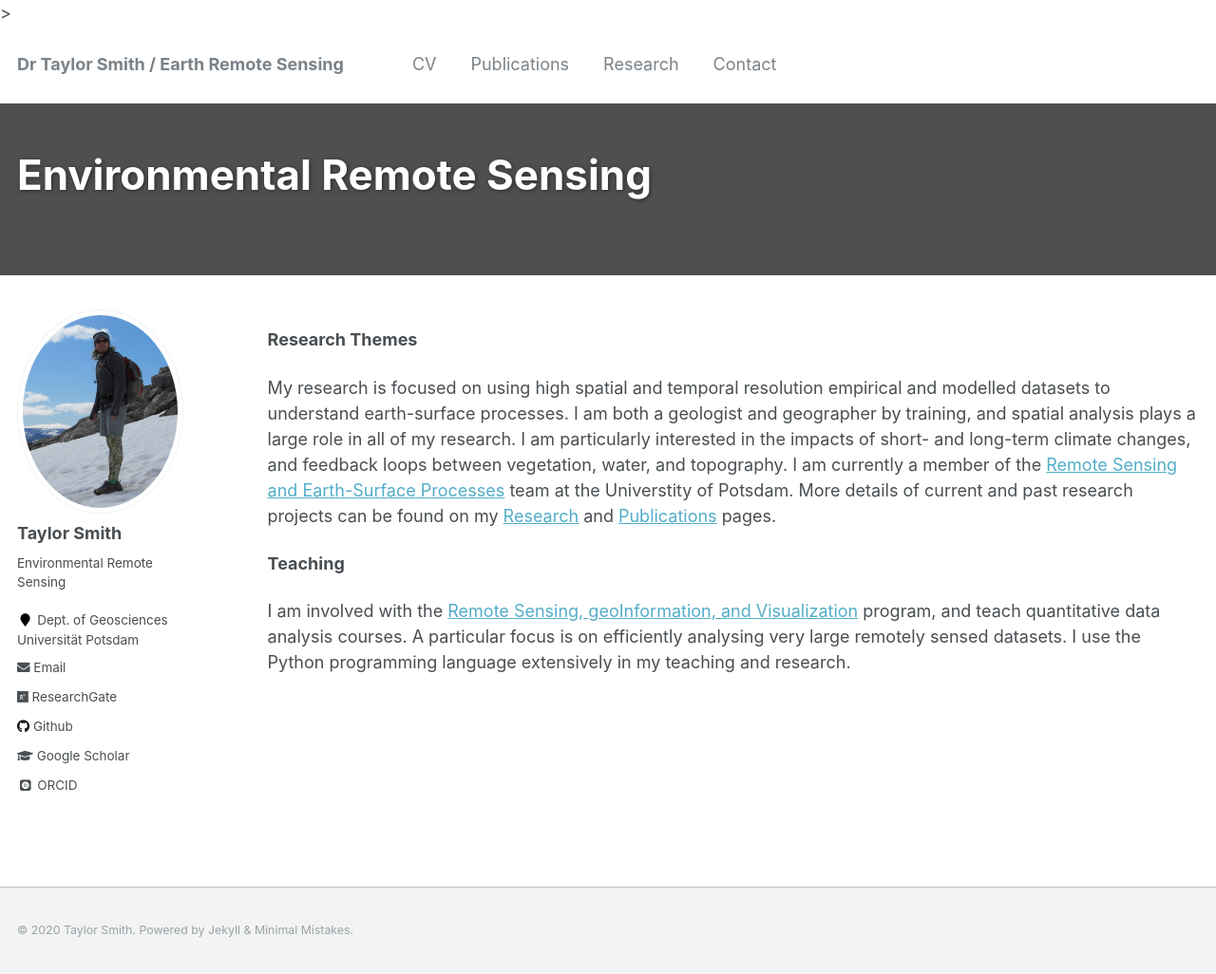
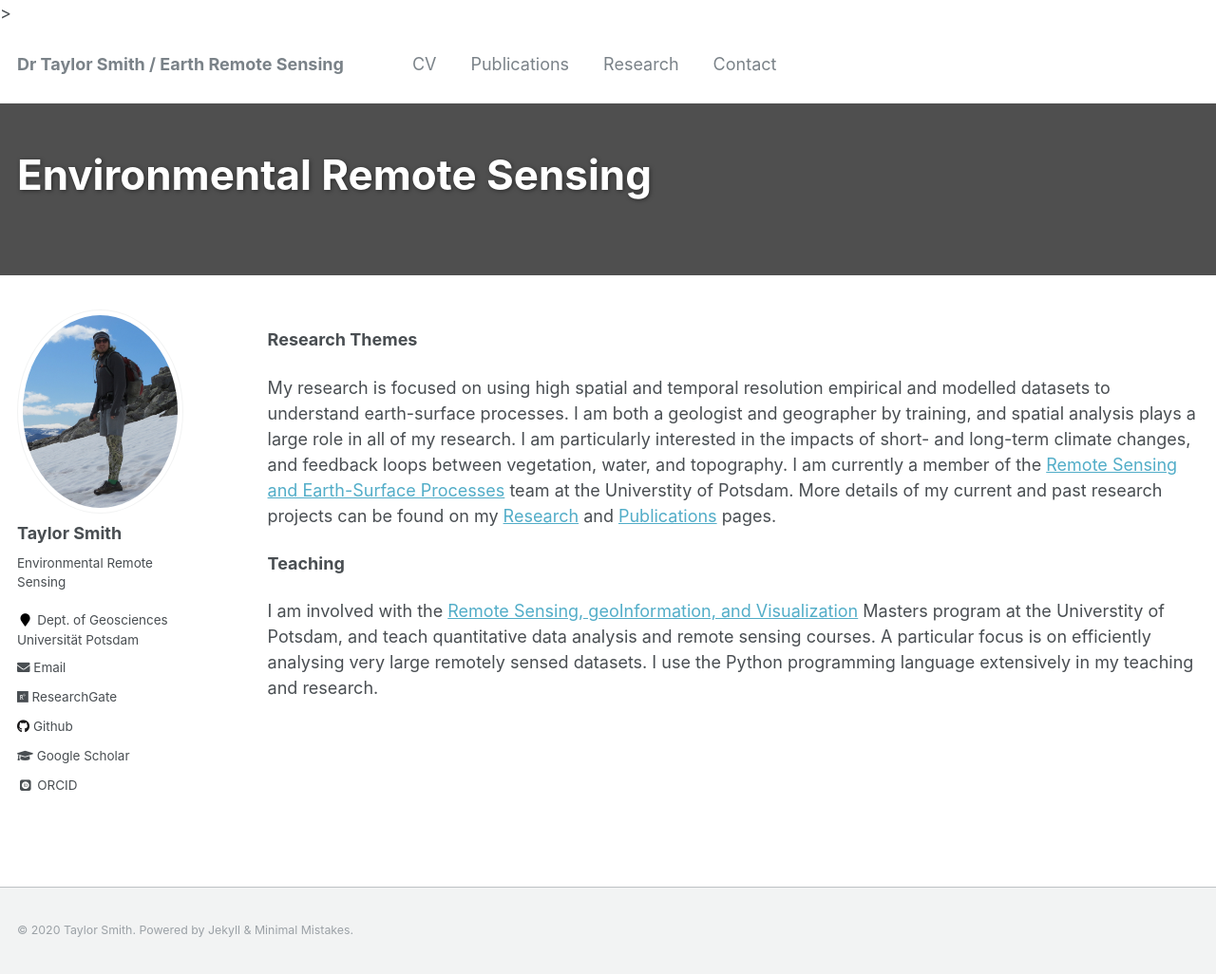
Before and after one commit to tasmi/tasmi.github.io, a Jekyll site: the page built from _pages/about.md, in a window 1280 px wide and 1026 px high. Shown: the whole window at 95% size. Built offline with Jekyll 4.4.1, drawn with Linux system fonts in a browser that asks for light colours; some web fonts are replaced.

Commit message:
Update about.md

```diff
--- a/_pages/about.md
+++ b/_pages/about.md
@@ -15,8 +15,8 @@ excerpt: ""
 
 **Research Themes**
 
-My research is focused on using high spatial and temporal resolution empirical and modelled datasets to understand earth-surface processes. I am both a geologist and geographer by training, and spatial analysis plays a large role in all of my research. I am particularly interested in the impacts of short- and long-term climate changes, and feedback loops between vegetation, water, and topography. I am currently a member of the [Remote Sensing and Earth-Surface Processes](https://up-rs-esp.uni-potsdam.de/) team at the Universtity of Potsdam. More details of current and past research projects can be found on my [Research](https://tasmi.github.io/research/) and [Publications](https://tasmi.github.io/publications) pages.
+My research is focused on using high spatial and temporal resolution empirical and modelled datasets to understand earth-surface processes. I am both a geologist and geographer by training, and spatial analysis plays a large role in all of my research. I am particularly interested in the impacts of short- and long-term climate changes, and feedback loops between vegetation, water, and topography. I am currently a member of the [Remote Sensing and Earth-Surface Processes](https://up-rs-esp.uni-potsdam.de/) team at the Universtity of Potsdam. More details of my current and past research projects can be found on my [Research](https://tasmi.github.io/research/) and [Publications](https://tasmi.github.io/publications) pages.
 
 **Teaching**
 
-I am involved with the [Remote Sensing, geoInformation, and Visualization](https://www.uni-potsdam.de/de/mnfakul/studium-und-lehre/master/remote-sensing-geoinformation-and-visualization.html) program, and teach quantitative data analysis courses. A particular focus is on efficiently analysing very large remotely sensed datasets. I use the Python programming language extensively in my teaching and research.
+I am involved with the [Remote Sensing, geoInformation, and Visualization](https://www.uni-potsdam.de/de/mnfakul/studium-und-lehre/master/remote-sensing-geoinformation-and-visualization.html) Masters program at the Universtity of Potsdam, and teach quantitative data analysis and remote sensing courses. A particular focus is on efficiently analysing very large remotely sensed datasets. I use the Python programming language extensively in my teaching and research.
```
